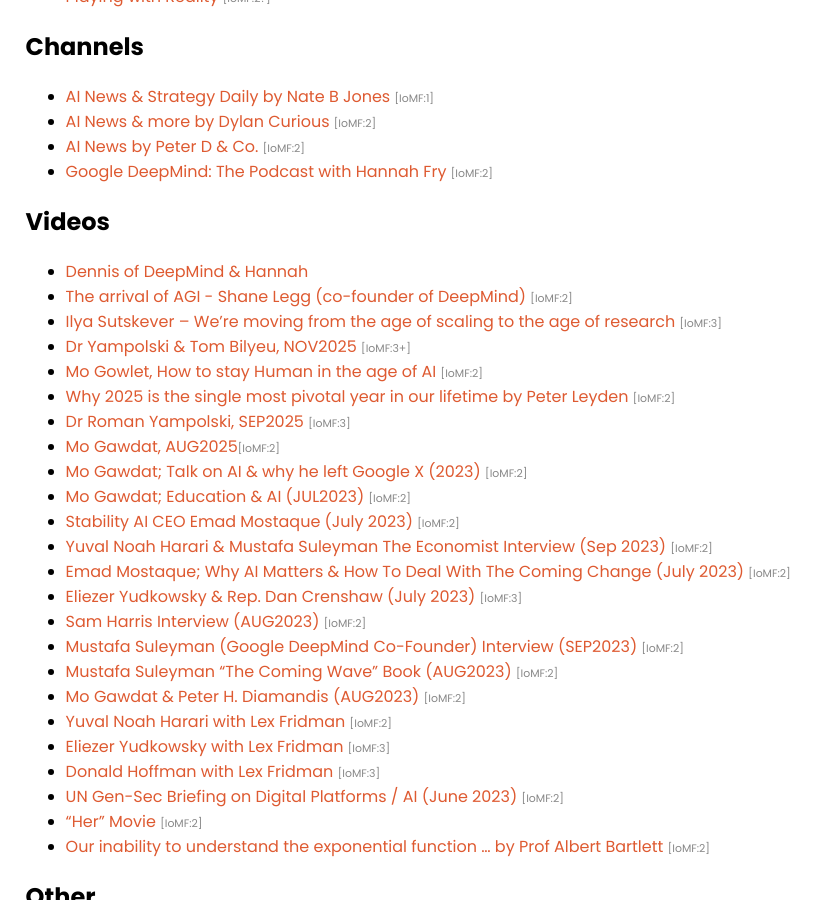
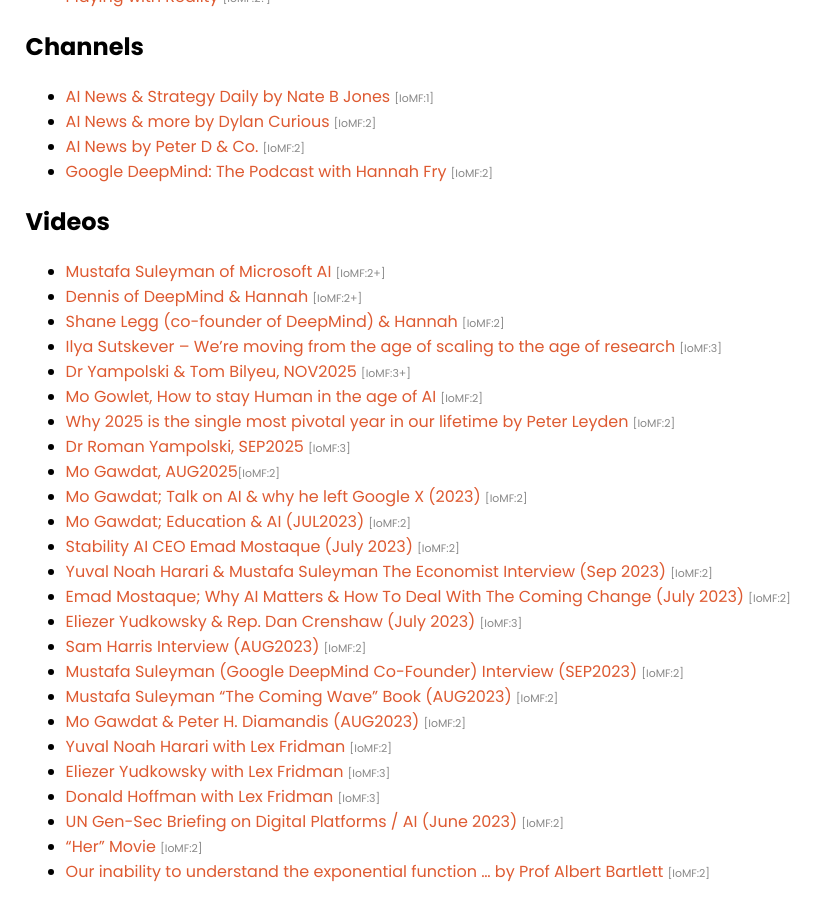
Before and after one commit to selfdriven-foundation/selfdriven-ai, a Jekyll site: the page built from docs/pages/research.md, in a window 1280 px wide and 900 px high, scrolled down 950 px. Shown: the whole window, without its empty margins (0-828 px from the left). Built offline with Jekyll 4.4.1, drawn with Linux system fonts in a browser that asks for light colours.

Commit message:
Update research.md

```diff
--- a/docs/pages/research.md
+++ b/docs/pages/research.md
@@ -45,8 +45,10 @@
 - [Google DeepMind: The Podcast with Hannah Fry](https://www.youtube.com/playlist?list=PLqYmG7hTraZBiUr6_Qf8YTS2Oqy3OGZEj) <span style="color:#888888;font-size:0.68rem;">[IoMF:2]</span>
 
 ## Videos
-- [Dennis of DeepMind & Hannah](https://youtu.be/PqVbypvxDto)
-- [The arrival of AGI - Shane Legg (co-founder of DeepMind)](https://www.youtube.com/watch?v=l3u_FAv33G0) <span style="color:#888888;font-size:0.68rem;">[IoMF:2]</span>
+
+- [Mustafa Suleyman of Microsoft AI](https://youtu.be/XWGnWcmns_M) <span style="color:#888888;font-size:0.68rem;">[IoMF:2+]</span>
+- [Dennis of DeepMind & Hannah](https://youtu.be/PqVbypvxDto) <span style="color:#888888;font-size:0.68rem;">[IoMF:2+]</span>
+- [Shane Legg (co-founder of DeepMind) & Hannah](https://www.youtube.com/watch?v=l3u_FAv33G0) <span style="color:#888888;font-size:0.68rem;">[IoMF:2]</span>
 - [Ilya Sutskever – We're moving from the age of scaling to the age of research](https://youtu.be/aR20FWCCjAs) <span style="color:#888888;font-size:0.68rem;">[IoMF:3]</span>
 - [Dr Yampolski & Tom Bilyeu, NOV2025](https://youtu.be/2bbSgSIQsac) <span style="color:#888888;font-size:0.68rem;">[IoMF:3+]</span>
 - [Mo Gowlet, How to stay Human in the age of AI](https://youtu.be/gcAUc0EzzTY) <span style="color:#888888;font-size:0.68rem;">[IoMF:2]</span>
```
